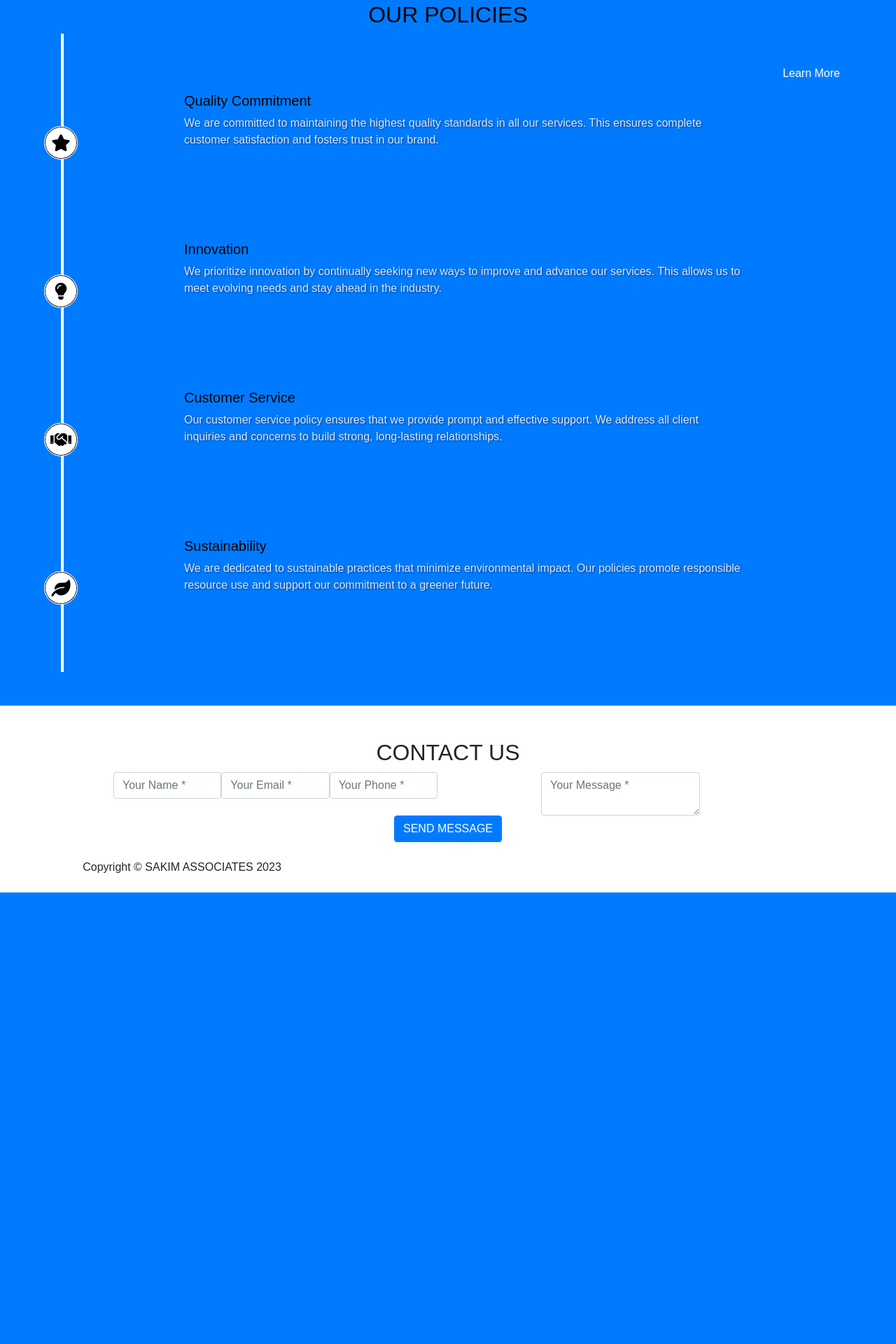
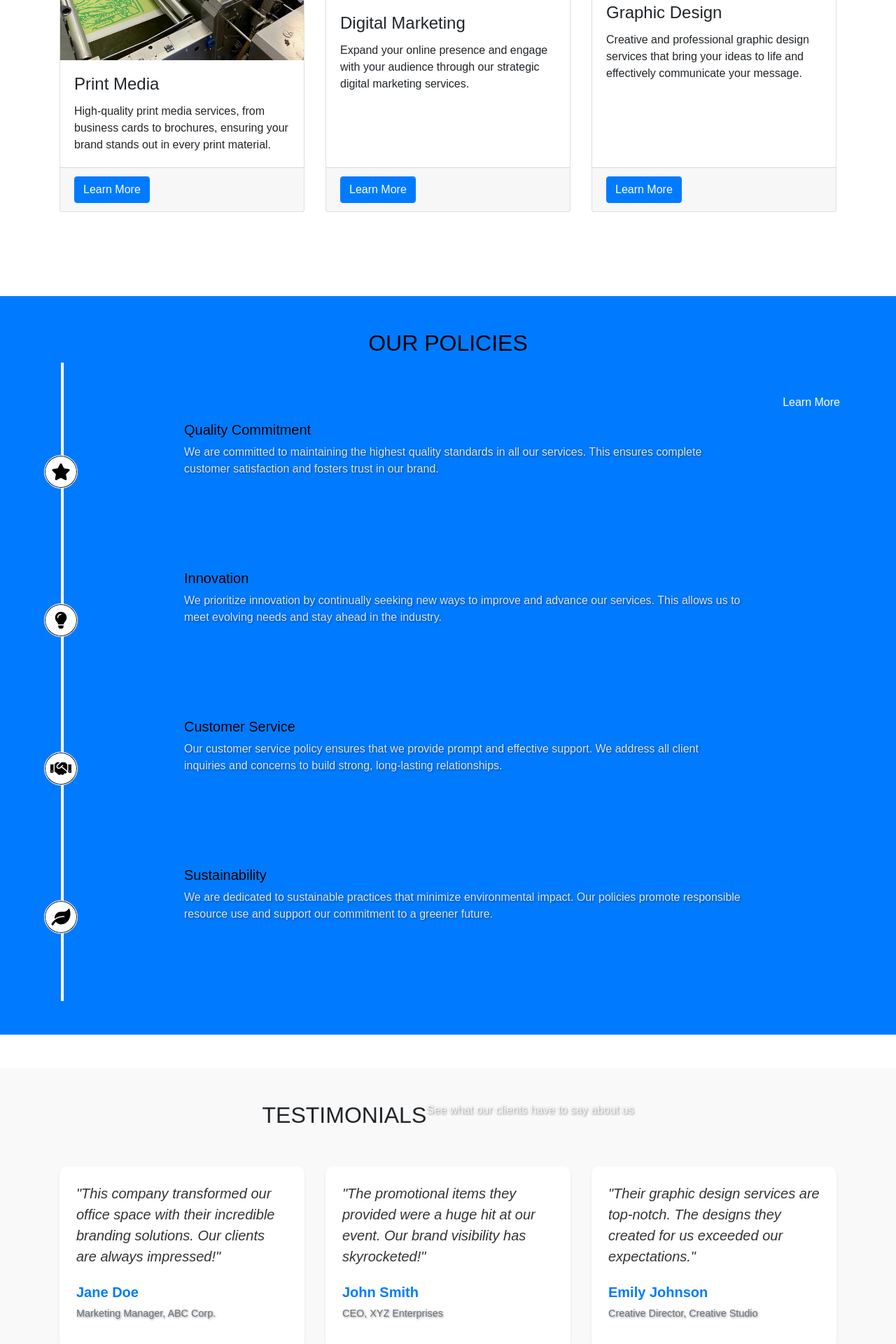
Before and after one commit to ElvisMw/bleaukraft_limited, a Django app: page /branding/landingpage/ in a window 1280 px wide. Shown: the part 3823-5743 px from the top of the page at 70% size. Before the commit the page ends 5098 px from the top, so only its background shows below. Run offline with Django 4.2, Linux system fonts and the light colour scheme; some libraries are stand-ins or nearby versions.

Commit message:
landing page update services at a glance 5

```diff
--- a/bleaukraft/branding/templates/branding/landingpage.html
+++ b/bleaukraft/branding/templates/branding/landingpage.html
@@ -840,6 +840,39 @@
 #policy-timeline .timeline-year {
   animation: bounce 7s infinite;
 }
+
+#testimonials {
+    background-color: #f9f9f9;
+}
+
+.testimonial {
+    background: #ffffff;
+    border-radius: 10px;
+    padding: 30px;
+    transition: transform 0.3s ease, box-shadow 0.3s ease;
+}
+
+.testimonial:hover {
+    transform: translateY(-5px);
+    box-shadow: 0 6px 12px rgba(0, 0, 0, 0.15);
+}
+
+.testimonial p.lead {
+    font-style: italic;
+    color: #333;
+}
+
+.testimonial h5 {
+    color: #007bff;
+    margin-top: 15px;
+    font-weight: 700;
+}
+
+.testimonial .text-muted {
+    font-size: 0.9em;
+    color: #6c757d !important;
+}
+
 
 </style>
 </head>
@@ -1248,84 +1281,96 @@
     <hr>
 
    <!-- Our services at a glance-->
-<section id="our-services">
+<section id="our-services" class="py-5">
     <div class="container">
+        <div class="row text-center mb-4">
+            <div class="col-lg-12">
+                <h2 class="section-heading text-uppercase">Our Services</h2>
+            </div>
+        </div>
         <div class="row">
-            <div class="col-lg-12 text-center">
-                <h2 class="section-heading text-uppercase">Our Services</h2>
-            </div>
-        </div>
-        </div>
-        <div class="row text-center">
             <!-- Service 1 -->
             <div class="col-md-4 mb-4">
-                <div class="service-box service-bg" style="background-image: url('{% static 'images/wall_branding7.jpg' %}');">
-                    <span class="fa-stack fa-3x icon-hover">
-                        <i class="fas fa-circle fa-stack-2x text-dark"></i>
-                        <i class="fas fa-home fa-stack-1x fa-inverse text-black"></i>
-                    </span>
-                    <h4 class="service-heading mt-3 heading-hover">Interior Branding</h4>
-                    <p class="text-muted">Transform your interior spaces with customized branding solutions that reflect your brand identity and enhance your environment.</p>
+                <div class="card h-100">
+                    <img src="{% static 'images/wall_branding7.jpg' %}" class="card-img-top" alt="Interior Branding">
+                    <div class="card-body">
+                        <h4 class="card-title">Interior Branding</h4>
+                        <p class="card-text">Transform your interior spaces with customized branding solutions that reflect your brand identity and enhance your environment.</p>
+                    </div>
+                    <div class="card-footer">
+                        <a href="#" class="btn btn-primary">Learn More</a>
+                    </div>
                 </div>
             </div>
             <!-- Service 2 -->
             <div class="col-md-4 mb-4">
-                <div class="service-box service-bg" style="background-image: url('{% static 'images/promotional_items3.jpg' %}');">
-                    <span class="fa-stack fa-3x icon-hover">
-                        <i class="fas fa-circle fa-stack-2x text-dark"></i>
-                        <i class="fas fa-building fa-stack-1x fa-inverse text-black"></i>
-                    </span>
-                    <h4 class="service-heading mt-3 heading-hover">Office Branding</h4>
-                    <p class="text-muted">Create a professional and cohesive look in your office with our comprehensive branding services, tailored to your business needs.</p>
+                <div class="card h-100">
+                    <img src="{% static 'images/promotional_items3.jpg' %}" class="card-img-top" alt="Office Branding">
+                    <div class="card-body">
+                        <h4 class="card-title">Office Branding</h4>
+                        <p class="card-text">Create a professional and cohesive look in your office with our comprehensive branding services, tailored to your business needs.</p>
+                    </div>
+                    <div class="card-footer">
+                        <a href="#" class="btn btn-primary">Learn More</a>
+                    </div>
                 </div>
             </div>
             <!-- Service 3 -->
             <div class="col-md-4 mb-4">
-                <div class="service-box service-bg" style="background-image: url('{% static 'images/hero8.jpg' %}');">
-                    <span class="fa-stack fa-3x icon-hover">
-                        <i class="fas fa-circle fa-stack-2x text-dark"></i>
-                        <i class="fas fa-gift fa-stack-1x fa-inverse text-black"></i>
-                    </span>
-                    <h4 class="service-heading mt-3 heading-hover">Promotional Items Branding</h4>
-                    <p class="text-muted">Boost your brand visibility with customized promotional items that leave a lasting impression on your target audience.</p>
+                <div class="card h-100">
+                    <img src="{% static 'images/hero8.jpg' %}" class="card-img-top" alt="Promotional Items Branding">
+                    <div class="card-body">
+                        <h4 class="card-title">Promotional Items Branding</h4>
+                        <p class="card-text">Boost your brand visibility with customized promotional items that leave a lasting impression on your target audience.</p>
+                    </div>
+                    <div class="card-footer">
+                        <a href="#" class="btn btn-primary">Learn More</a>
+                    </div>
                 </div>
             </div>
             <!-- Service 4 -->
             <div class="col-md-4 mb-4">
-                <div class="service-box service-bg" style="background-image: url('{% static 'images/hero9.jpg' %}');">
-                    <span class="fa-stack fa-3x icon-hover">
-                        <i class="fas fa-circle fa-stack-2x text-dark"></i>
-                        <i class="fas fa-print fa-stack-1x fa-inverse text-black"></i>
-                    </span>
-                    <h4 class="service-heading mt-3 heading-hover">Print Media</h4>
-                    <p class="text-muted">High-quality print media services, from business cards to brochures, ensuring your brand stands out in every print material.</p>
+                <div class="card h-100">
+                    <img src="{% static 'images/hero9.jpg' %}" class="card-img-top" alt="Print Media">
+                    <div class="card-body">
+                        <h4 class="card-title">Print Media</h4>
+                        <p class="card-text">High-quality print media services, from business cards to brochures, ensuring your brand stands out in every print material.</p>
+                    </div>
+                    <div class="card-footer">
+                        <a href="#" class="btn btn-primary">Learn More</a>
+                    </div>
                 </div>
             </div>
             <!-- Service 5 -->
             <div class="col-md-4 mb-4">
-                <div class="service-box service-bg" style="background-image: url('{% static 'images/heor7.jpg' %}');">
-                    <span class="fa-stack fa-3x icon-hover">
-                        <i class="fas fa-circle fa-stack-2x text-dark"></i>
-                        <i class="fas fa-bullhorn fa-stack-1x fa-inverse text-black"></i>
-                    </span>
-                    <h4 class="service-heading mt-3 heading-hover">Digital Marketing</h4>
-                    <p class="text-muted">Expand your online presence and engage with your audience through our strategic digital marketing services.</p>
+                <div class="card h-100">
+                    <img src="{% static 'images/heor7.jpg' %}" class="card-img-top" alt="Digital Marketing">
+                    <div class="card-body">
+                        <h4 class="card-title">Digital Marketing</h4>
+                        <p class="card-text">Expand your online presence and engage with your audience through our strategic digital marketing services.</p>
+                    </div>
+                    <div class="card-footer">
+                        <a href="#" class="btn btn-primary">Learn More</a>
+                    </div>
                 </div>
             </div>
             <!-- Service 6 -->
             <div class="col-md-4 mb-4">
-                <div class="service-box service-bg" style="background-image: url('{% static 'images/hero7.jpg' %}');">
-                    <span class="fa-stack fa-3x icon-hover">
-                        <i class="fas fa-circle fa-stack-2x text-dark"></i>
-                        <i class="fas fa-paint-brush fa-stack-1x fa-inverse text-black"></i>
-                    </span>
-                    <h4 class="service-heading mt-3 heading-hover">Graphic Design</h4>
-                    <p class="text-muted">Creative and professional graphic design services that bring your ideas to life and effectively communicate your message.</p>
+                <div class="card h-100">
+                    <img src="{% static 'images/hero7.jpg' %}" class="card-img-top" alt="Graphic Design">
+                    <div class="card-body">
+                        <h4 class="card-title">Graphic Design</h4>
+                        <p class="card-text">Creative and professional graphic design services that bring your ideas to life and effectively communicate your message.</p>
+                    </div>
+                    <div class="card-footer">
+                        <a href="#" class="btn btn-primary">Learn More</a>
+                    </div>
                 </div>
             </div>
         </div>
     </div>
 </section>
+
 <!-- Policy Timeline Section -->
 <section id="policy-timeline" class="my-5">
     <div class="container">
@@ -1381,6 +1426,44 @@
                 <!-- Button positioned at the bottom -->
                 <div class="text-center">
                     <a href="#learn-more" class="btn btn-primary btn-learn-more">Learn More</a>
+                </div>
+            </div>
+        </div>
+    </div>
+</section>
+
+<!-- Testimonials Section -->
+<section id="testimonials" class="py-5">
+    <div class="container">
+        <div class="row text-center">
+            <div class="col-lg-12">
+                <h2 class="section-heading text-uppercase">Testimonials</h2>
+                <p class="text-muted mb-5">See what our clients have to say about us</p>
+            </div>
+        </div>
+        <div class="row">
+            <!-- Testimonial 1 -->
+            <div class="col-md-4 mb-4">
+                <div class="testimonial p-4 shadow-sm">
+                    <p class="lead">"This company transformed our office space with their incredible branding solutions. Our clients are always impressed!"</p>
+                    <h5 class="mt-4">Jane Doe</h5>
+                    <p class="text-muted">Marketing Manager, ABC Corp.</p>
+                </div>
+            </div>
+            <!-- Testimonial 2 -->
+            <div class="col-md-4 mb-4">
+                <div class="testimonial p-4 shadow-sm">
+                    <p class="lead">"The promotional items they provided were a huge hit at our event. Our brand visibility has skyrocketed!"</p>
+                    <h5 class="mt-4">John Smith</h5>
+                    <p class="text-muted">CEO, XYZ Enterprises</p>
+                </div>
+            </div>
+            <!-- Testimonial 3 -->
+            <div class="col-md-4 mb-4">
+                <div class="testimonial p-4 shadow-sm">
+                    <p class="lead">"Their graphic design services are top-notch. The designs they created for us exceeded our expectations."</p>
+                    <h5 class="mt-4">Emily Johnson</h5>
+                    <p class="text-muted">Creative Director, Creative Studio</p>
                 </div>
             </div>
         </div>
```
